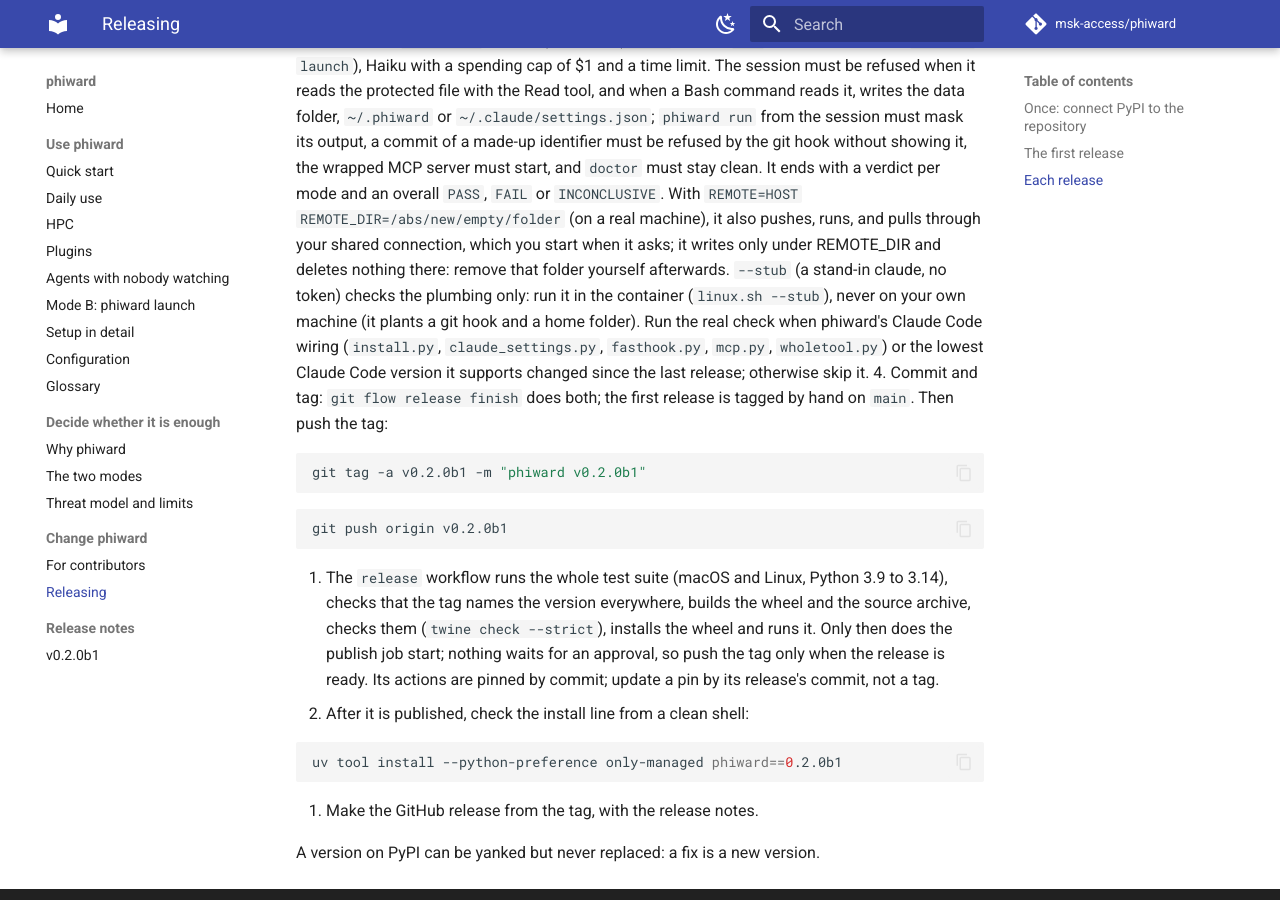
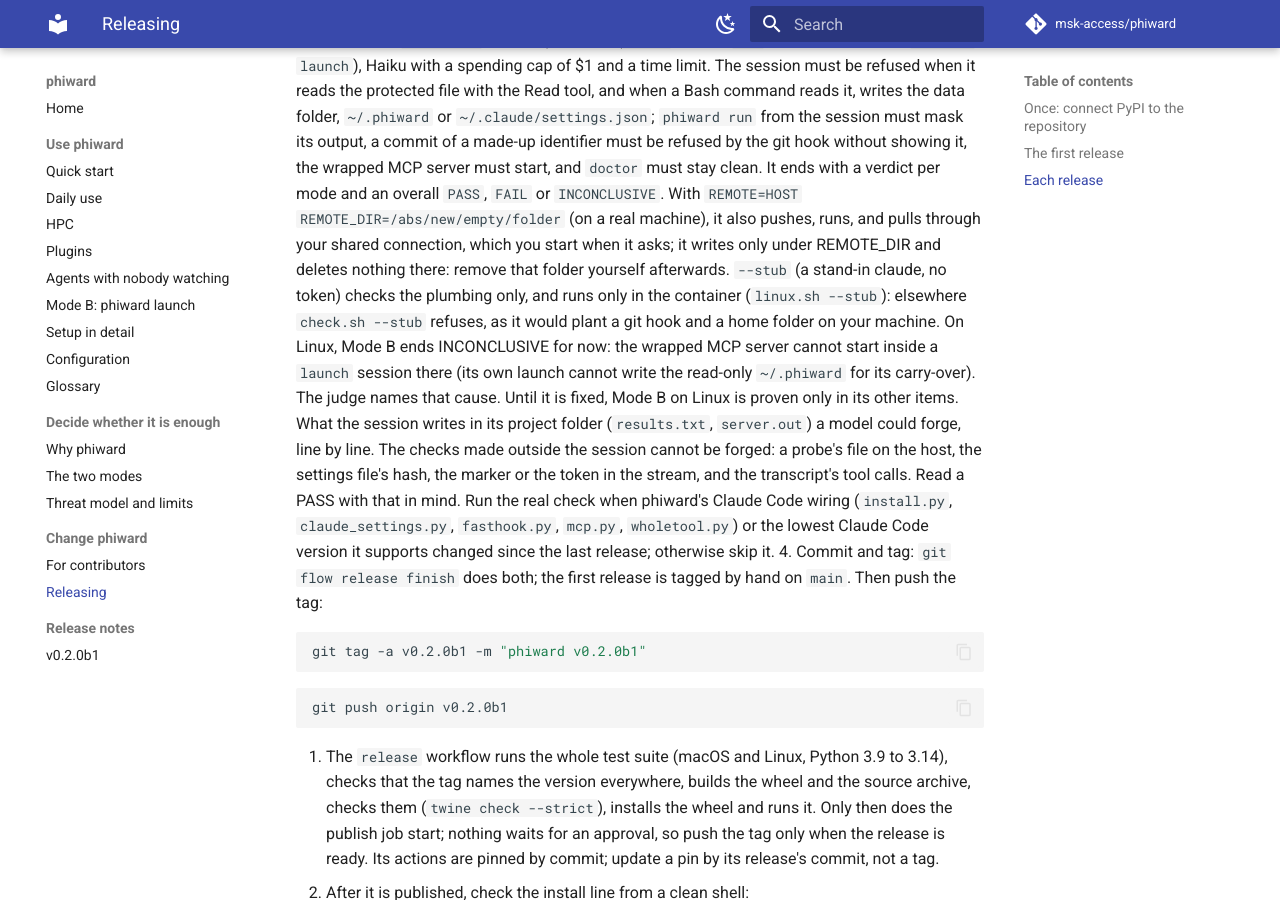
Before and after one commit to msk-access/phiward, an MkDocs documentation site: the page built from docs/releasing.md, in a window 1280 px wide and 900 px high, scrolled down 1894 px. Built offline with MkDocs 1.6.1 and Material for MkDocs 9.7.7, drawn with Linux system fonts in a browser that asks for light colours; comment, search, counter and statistics services are not loaded; the version menu is left out.

Commit message:
sandbox-check: no environment on disk, stub only in the container, pinned image (#6 review)
- probes.sh writes no environment to disk: it walks the parents to the claude process (by
  /proc/PID/exe, claude-exe in paths.txt) and records only whether its environ is readable.
- check.sh: --stub is refused outside the container (/.dockerenv or SBX_IMAGE), so the macOS
  stub and its SBX_GIT skip are gone; the home-folder refusal uses the passwd home and $HOME;
  /dev/shm is refused as SBX_BASE; after doctor-after.txt every file is redacted again before
  the judge reads them and before /out or a KEEP folder get them (also on an early stop).
- linux.sh: docker run with --security-opt no-new-privileges (bwrap is not setuid here).
- docker/: python:3.12-slim and node:22-trixie-slim pinned by digest; uv pinned by the hashes
  of its Linux wheels (uv-requirements.txt, --require-hashes).
- inside.sh expects "INCONCLUSIVE Mode B" on Linux until the wrapped MCP server can start
  inside launch (a separate issue).
- docs/releasing.md and threat-model.md: Linux Mode B is INCONCLUSIVE until that is fixed;
  probe lines written in the session could be forged by a model, the host-side checks cannot;
  --stub only in the container.

```diff
--- a/docs/releasing.md
+++ b/docs/releasing.md
@@ -76,8 +76,17 @@ Then push `main`, `develop` and the tag.
    With `REMOTE=HOST REMOTE_DIR=/abs/new/empty/folder` (on a real machine), it also pushes,
    runs, and pulls through your shared connection, which you start when it asks; it writes only
    under REMOTE_DIR and deletes nothing there: remove that folder yourself afterwards.
-   `--stub` (a stand-in claude, no token) checks the plumbing only: run it in the container
-   (`linux.sh --stub`), never on your own machine (it plants a git hook and a home folder).
+   `--stub` (a stand-in claude, no token) checks the plumbing only, and runs only in the
+   container (`linux.sh --stub`): elsewhere `check.sh --stub` refuses, as it would plant a git
+   hook and a home folder on your machine.
+   On Linux, Mode B ends INCONCLUSIVE for now: the wrapped MCP server cannot start inside a
+   `launch` session there (its own launch cannot write the read-only `~/.phiward` for its
+   carry-over). The judge names that cause. Until it is fixed, Mode B on Linux is proven only
+   in its other items.
+   What the session writes in its project folder (`results.txt`, `server.out`) a model could
+   forge, line by line. The checks made outside the session cannot be forged: a probe's file on
+   the host, the settings file's hash, the marker or the token in the stream, and the
+   transcript's tool calls. Read a PASS with that in mind.
    Run the real check when phiward's Claude Code wiring (`install.py`, `claude_settings.py`,
    `fasthook.py`, `mcp.py`, `wholetool.py`) or the lowest Claude Code version it supports
    changed since the last release; otherwise skip it.
```
Also changed, not shown: docs/threat-model.md (+3 -0 lines), 6 other files.
